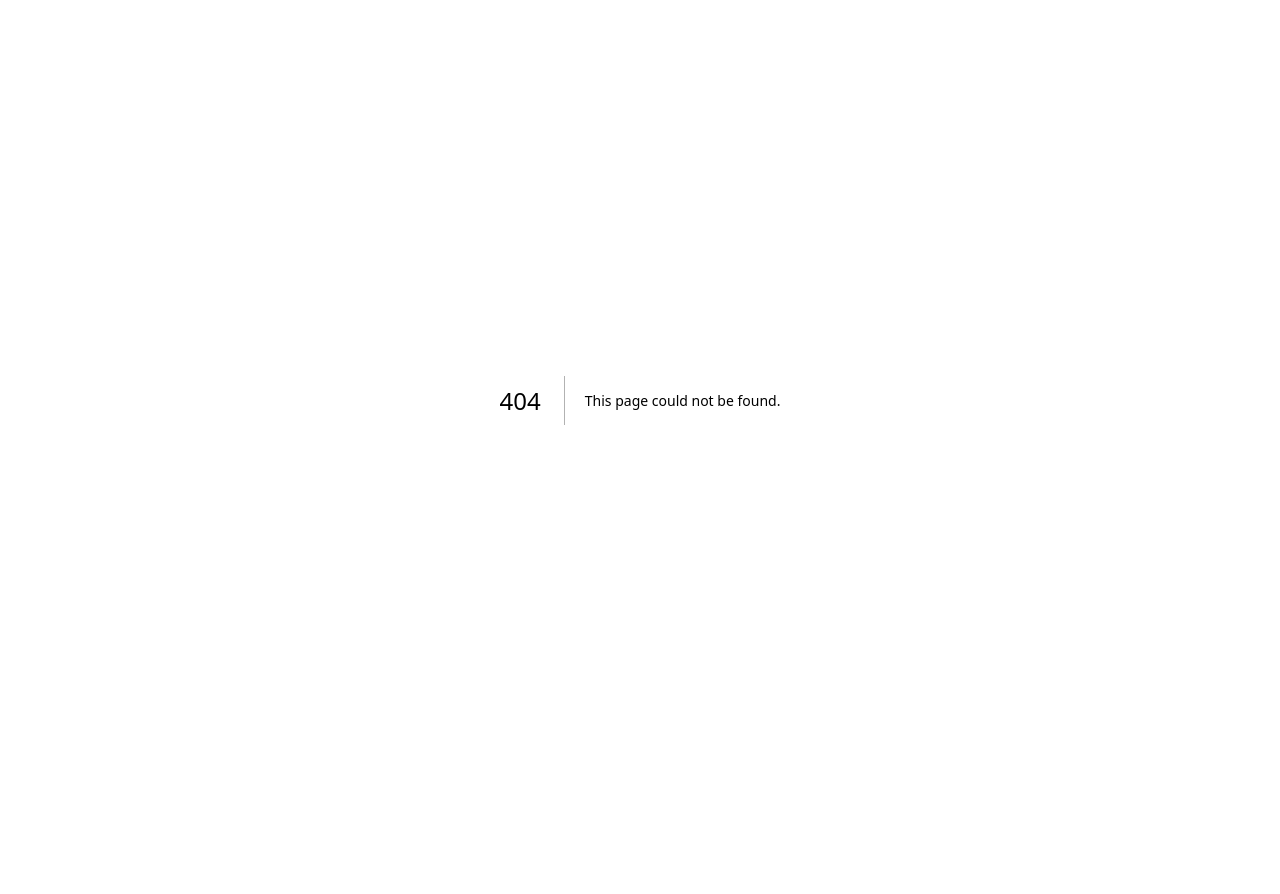
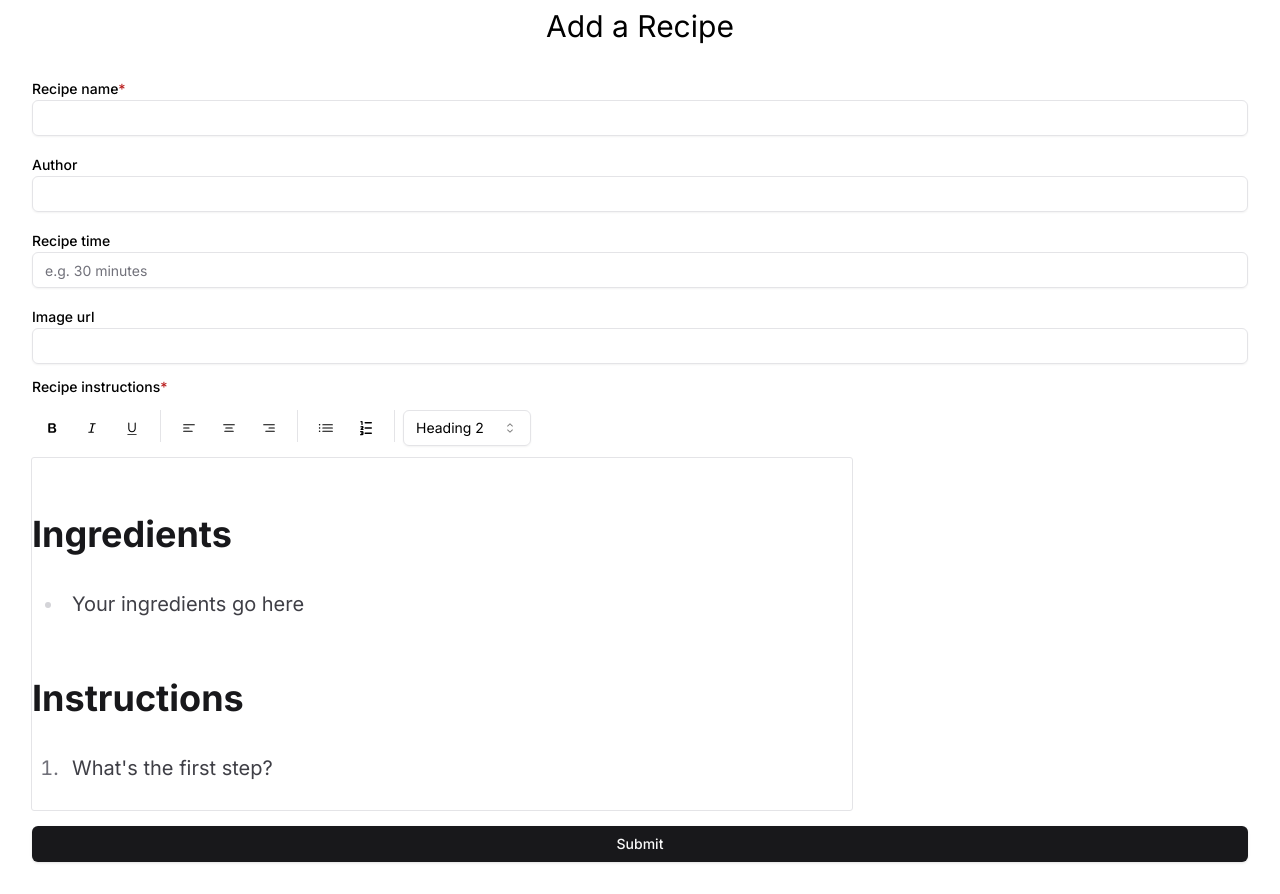
Before and after one commit to stilt0n/grits-greenbeans-grandmothers-next, a Next.js app: page /create-recipe in a window 1280 px wide. Before the commit this address had no page. Before the commit the page ends 800 px from the top, so only its background shows below. Built offline with nearby package versions, Linux system fonts and the light colour scheme.

Commit message:
add route for create recipe

```diff
--- /dev/null
+++ b/app/create-recipe/page.tsx
@@ -0,0 +1,26 @@
+'use client';
+
+import { RecipeForm } from '@/components/recipe-edit-form.client';
+import { useTransition } from 'react';
+import { formSubmitAction } from '@/app/actions/form-submit';
+
+const CreateRecipe = () => {
+  const [, startTransition] = useTransition();
+  return (
+    <div>
+      <h1 className='text-3xl text-center mt-2'>Add a Recipe</h1>
+      <RecipeForm
+        onSubmitSuccess={(data) => {
+          startTransition(() => {
+            formSubmitAction(data);
+          });
+        }}
+        onSubmitError={(error) => {
+          console.error(error);
+        }}
+      />
+    </div>
+  );
+};
+
+export default CreateRecipe;
--- a/app/page.tsx
+++ b/app/page.tsx
@@ -1,25 +1,12 @@
-'use client';
+import Link from 'next/link';
 
-import { RecipeForm } from '@/components/recipe-edit-form.client';
-import { useTransition } from 'react';
-import { formSubmitAction } from '@/app/actions/form-submit';
-
-export default function Home() {
-  const [, startTransition] = useTransition();
+const Home = () => {
   return (
     <div>
-      <h1 className='text-2xl text-center mt-2'>Recipe Form</h1>
-      <RecipeForm
-        onSubmitSuccess={(data) => {
-          console.log(data);
-          startTransition(() => {
-            formSubmitAction(data);
-          });
-        }}
-        onSubmitError={(e) => {
-          console.log(e);
-        }}
-      />
+      <h1 className='text-3xl text-center mt-2'>Under Construction...</h1>
+      <Link href='/create-recipe'>Add a Recipe</Link>
     </div>
   );
-}
+};
+
+export default Home;
```
